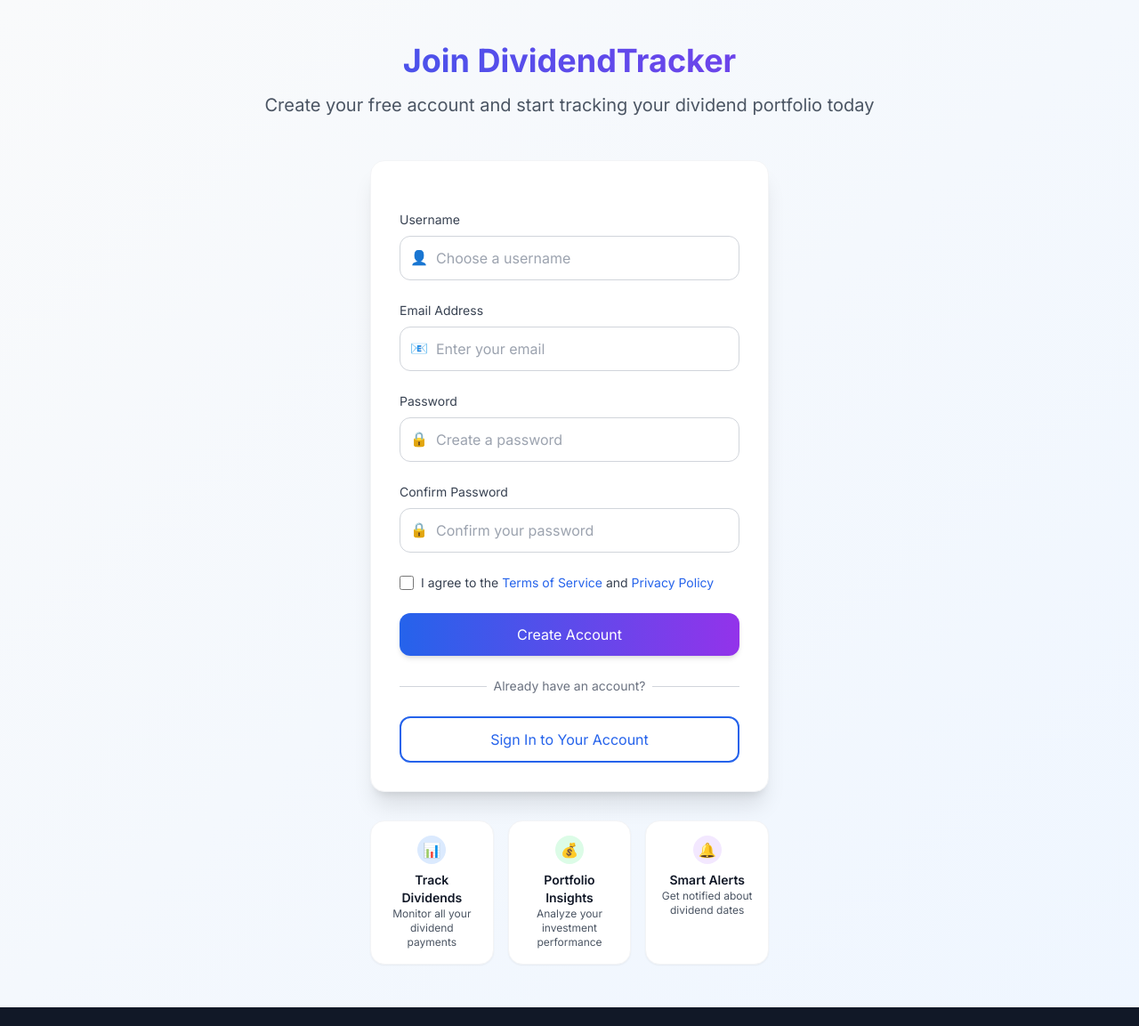
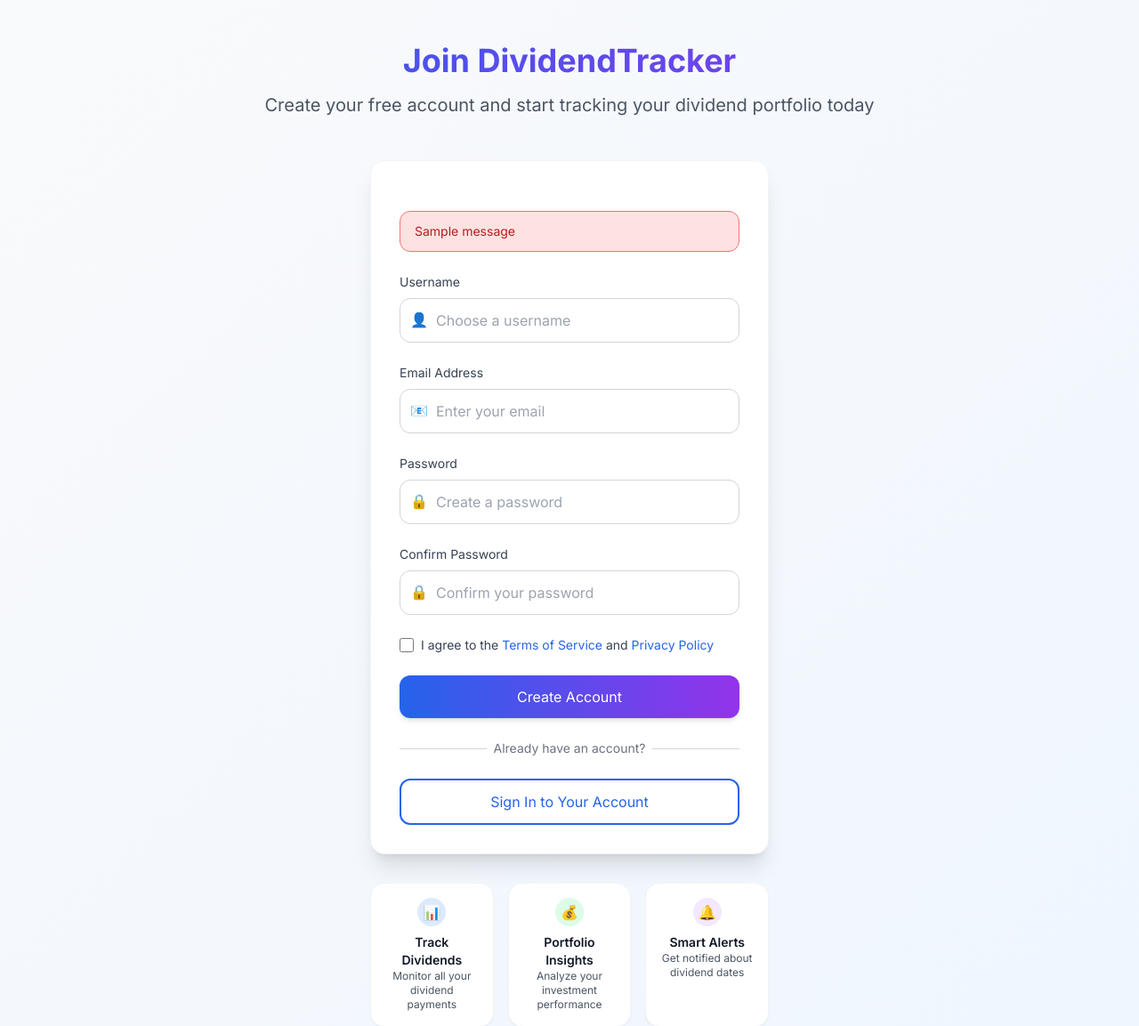
Before and after one commit to sonusaggu/dividend-tracker, a Django app: page /register/ in a window 1280 px wide. Shown: the part 65-1218 px from the top of the page at 89% size. Run offline with Django 5.2, Linux system fonts and the light colour scheme; tables that the repository leaves empty hold one stand-in row (values such as "Sample post"); one stand-in notice (Sample message) is shown; some libraries are stand-ins or nearby versions.

Commit message:
email validation message update

```diff
--- a/portfolio/templates/register.html
+++ b/portfolio/templates/register.html
@@ -57,7 +57,13 @@
             <div class="bg-white rounded-2xl shadow-xl p-8 border border-gray-100">
                 <form method="post" class="space-y-6">
                     {% csrf_token %}
-
+                    {% if messages %}
+                        {% for message in messages %}
+                        <div class="bg-red-100 border border-red-400 text-red-700 px-4 py-3 rounded-xl text-sm">
+                            {{ message }}
+                        </div>
+                        {% endfor %}
+                    {% endif %}
                     {% if form.errors %}
                         <div class="bg-red-100 border border-red-400 text-red-700 px-4 py-3 rounded-xl text-sm">
                             Please correct the errors below.
```
